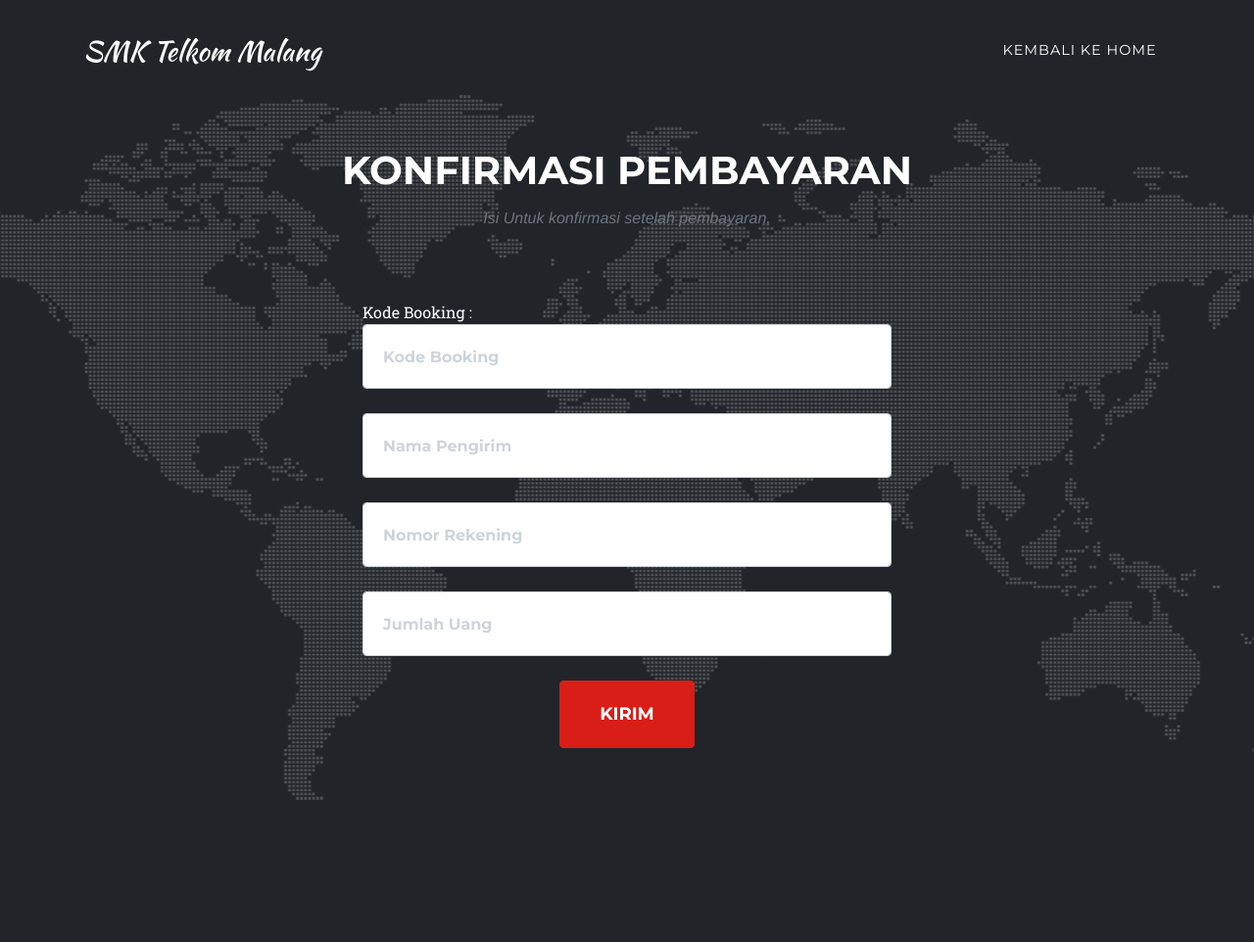
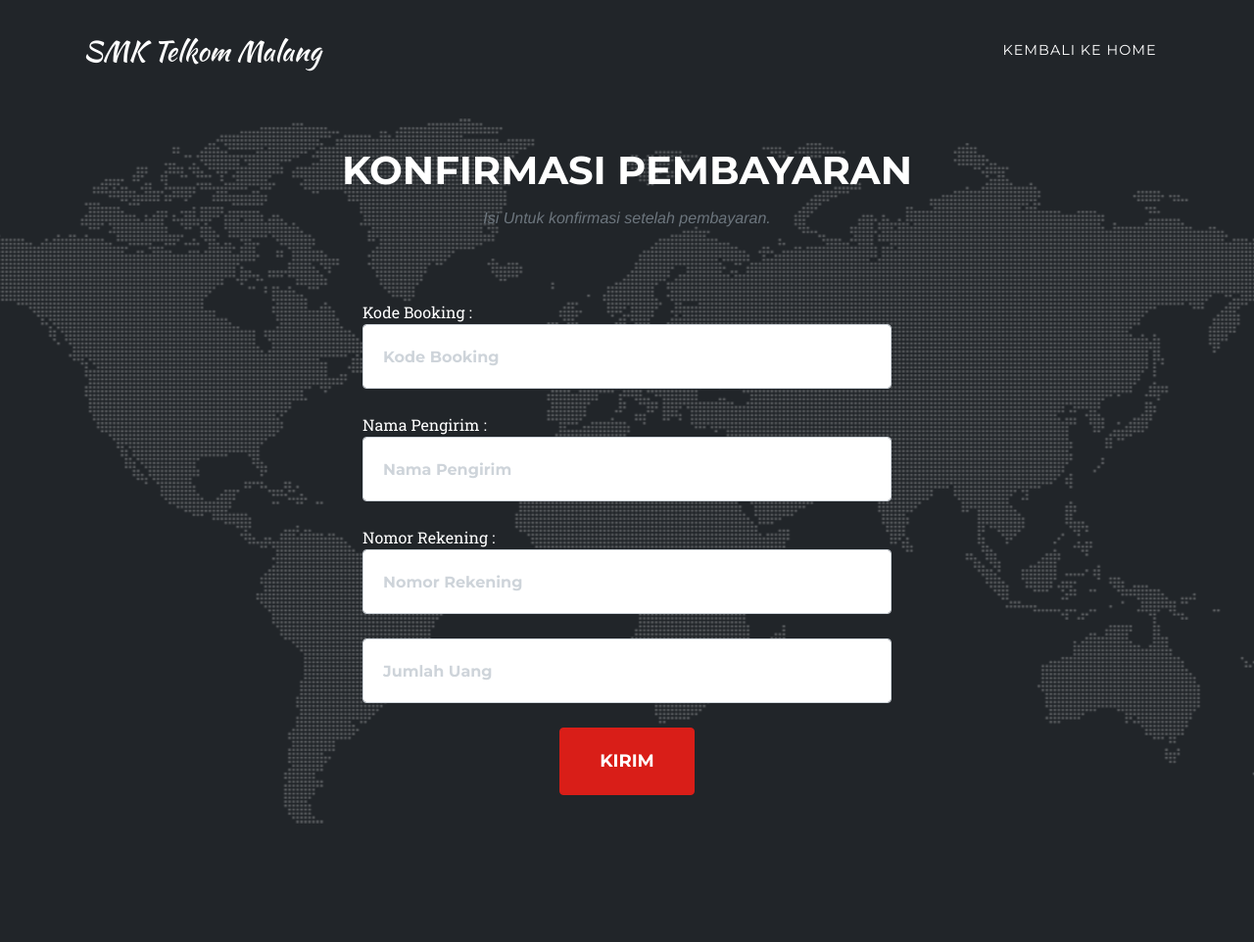
Before and after one commit to salsapr/ProjectWork, a CodeIgniter app: page /ProjectWork/konfirmasi/ in a window 1280 px wide. Shown: the whole page at 98% size. Before the commit the page ends 817 px from the top, so only its background shows below. Run offline with CodeIgniter, Linux system fonts and the light colour scheme; some libraries are stand-ins or nearby versions; some web fonts are replaced.

Commit message:
Adding span in Konfirmasi View (2)

```diff
--- a/application/views/template_konfirmasi.php
+++ b/application/views/template_konfirmasi.php
@@ -71,10 +71,12 @@
                     <p class="help-block text-danger"></p>
                   </div>
                   <div class="form-group">
+                    <span style="color: white;">Nama Pengirim :</span>
                     <input class="form-control" id="nama_konfir" name="nama_konfir" type="text" placeholder="Nama Pengirim" required data-validation-required-message="Silahkan isi nomor pemesanan Anda.">
                     <p class="help-block text-danger"></p>
                   </div>
                   <div class="form-group">
+                    <span style="color: white;">Nomor Rekening :</span>
                     <input class="form-control" id="no_rekening" name="no_rekening" type="text" placeholder="Nomor Rekening" required data-validation-required-message="Silahkan isi nomor rekening Anda.">
                     <p class="help-block text-danger"></p>
                   </div>
```
